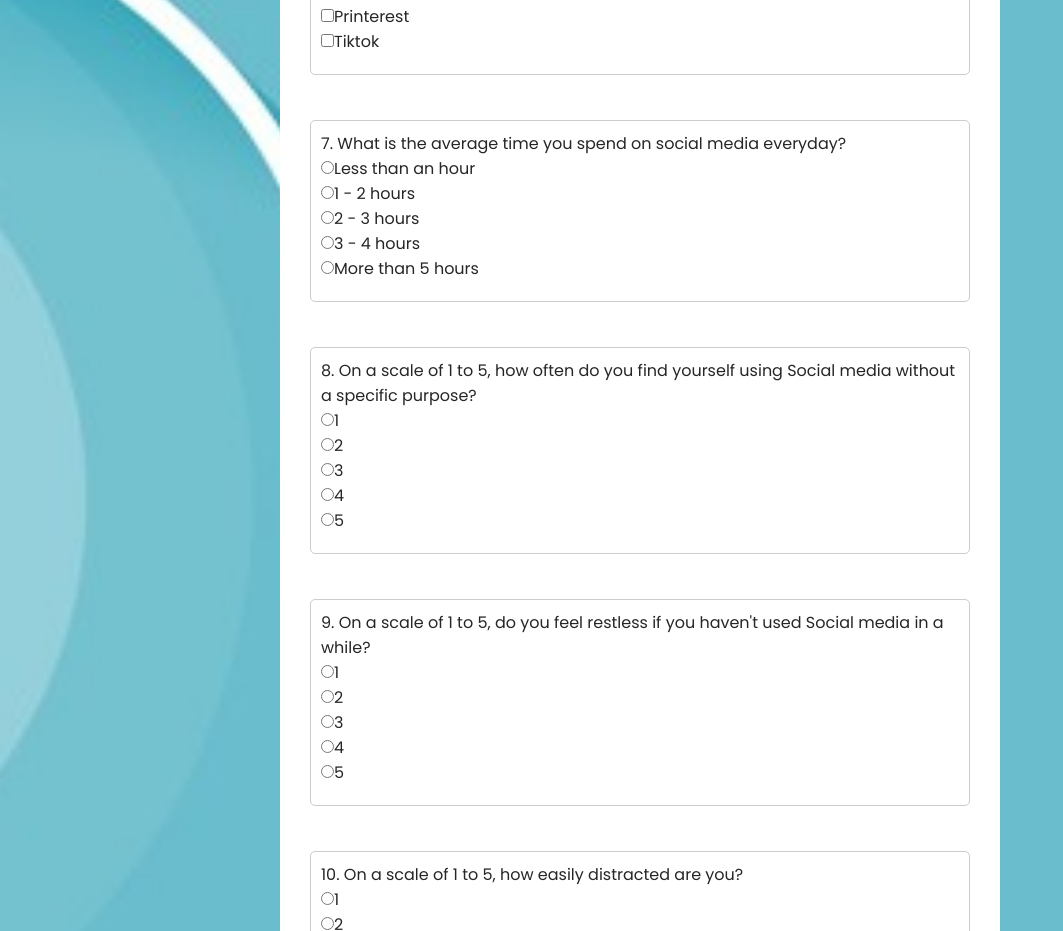
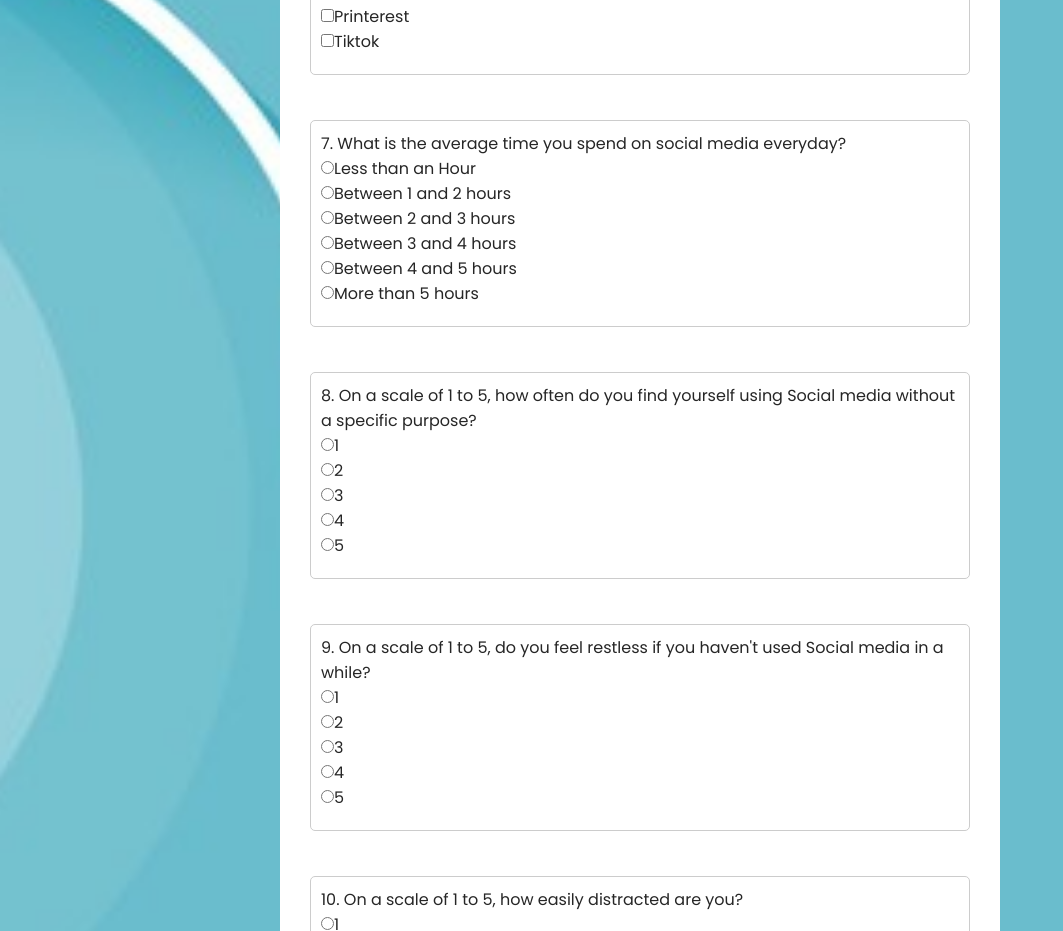
Before and after one commit to Dulmini-Elapatha/MindMate, a React (Create React App) app in the folder frontend/: page /quiz in a window 1280 px wide. Shown: the part 1140-2071 px from the top of the page, without its empty margins (0-1063 px from the left). Built offline with nearby package versions, Linux system fonts and the light colour scheme.

Commit message:
adding updated quiz page

```diff
--- a/frontend/src/components/Quiz.jsx
+++ b/frontend/src/components/Quiz.jsx
@@ -239,7 +239,7 @@ const SurveyForm = () => {
             value="less1"
             onChange={handleChange}
           />
-          Less than an hour
+          Less than an Hour
           <br />
           <input
             type="radio"
@@ -248,7 +248,7 @@ const SurveyForm = () => {
             value="1-2"
             onChange={handleChange}
           />
-          1 - 2 hours
+          Between 1 and 2 hours
           <br />
           <input
             type="radio"
@@ -257,7 +257,7 @@ const SurveyForm = () => {
             value="2-3"
             onChange={handleChange}
           />
-          2 - 3 hours
+          Between 2 and 3 hours
           <br />
           <input
             type="radio"
@@ -266,7 +266,16 @@ const SurveyForm = () => {
             value="3-4"
             onChange={handleChange}
           />
-          3 - 4 hours
+          Between 3 and 4 hours
+          <br />
+          <input
+            type="radio"
+            id="question7-4-5"
+            name="question7"
+            value="4-5"
+            onChange={handleChange}
+          />
+          Between 4 and 5 hours
           <br />
           <input
             type="radio"
```
